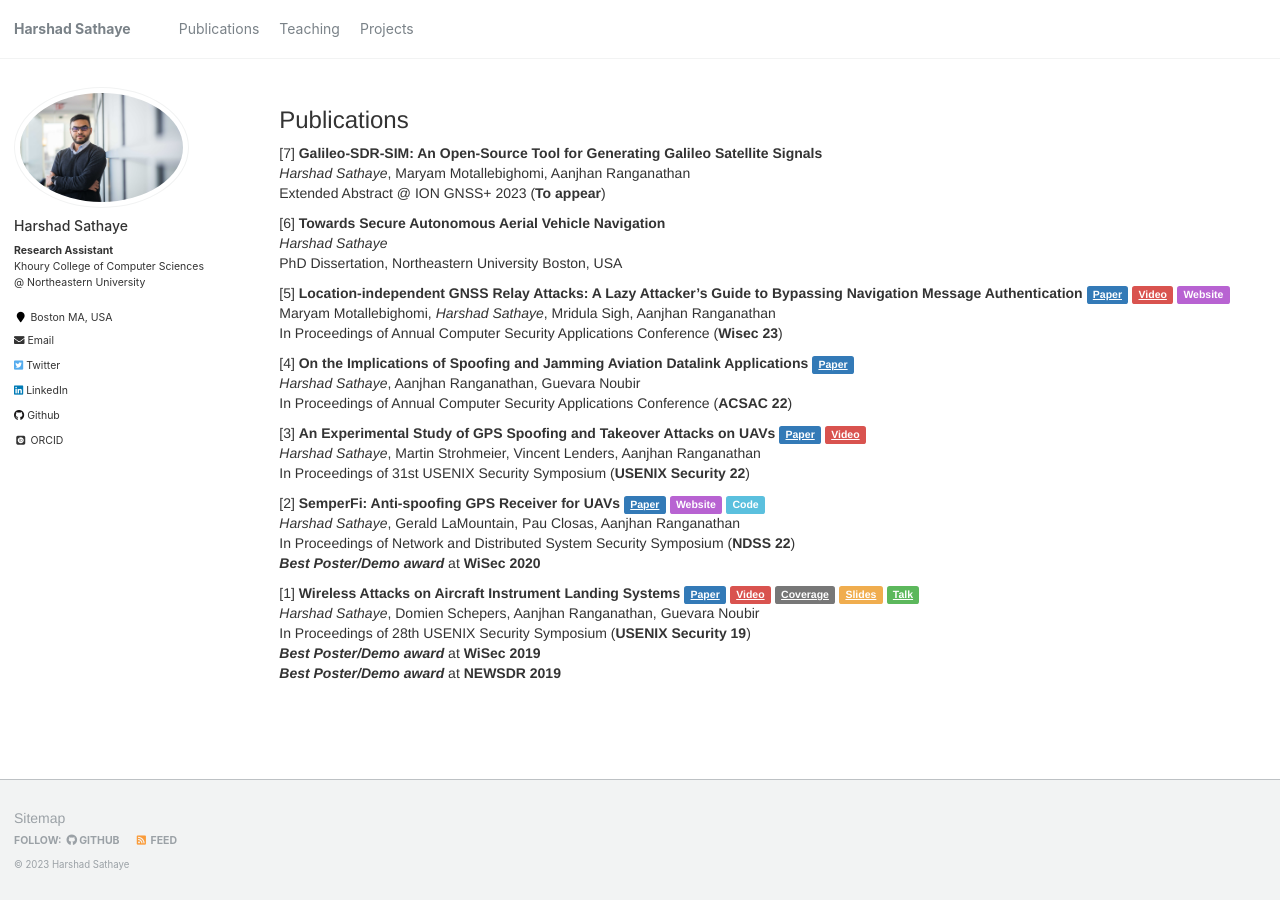
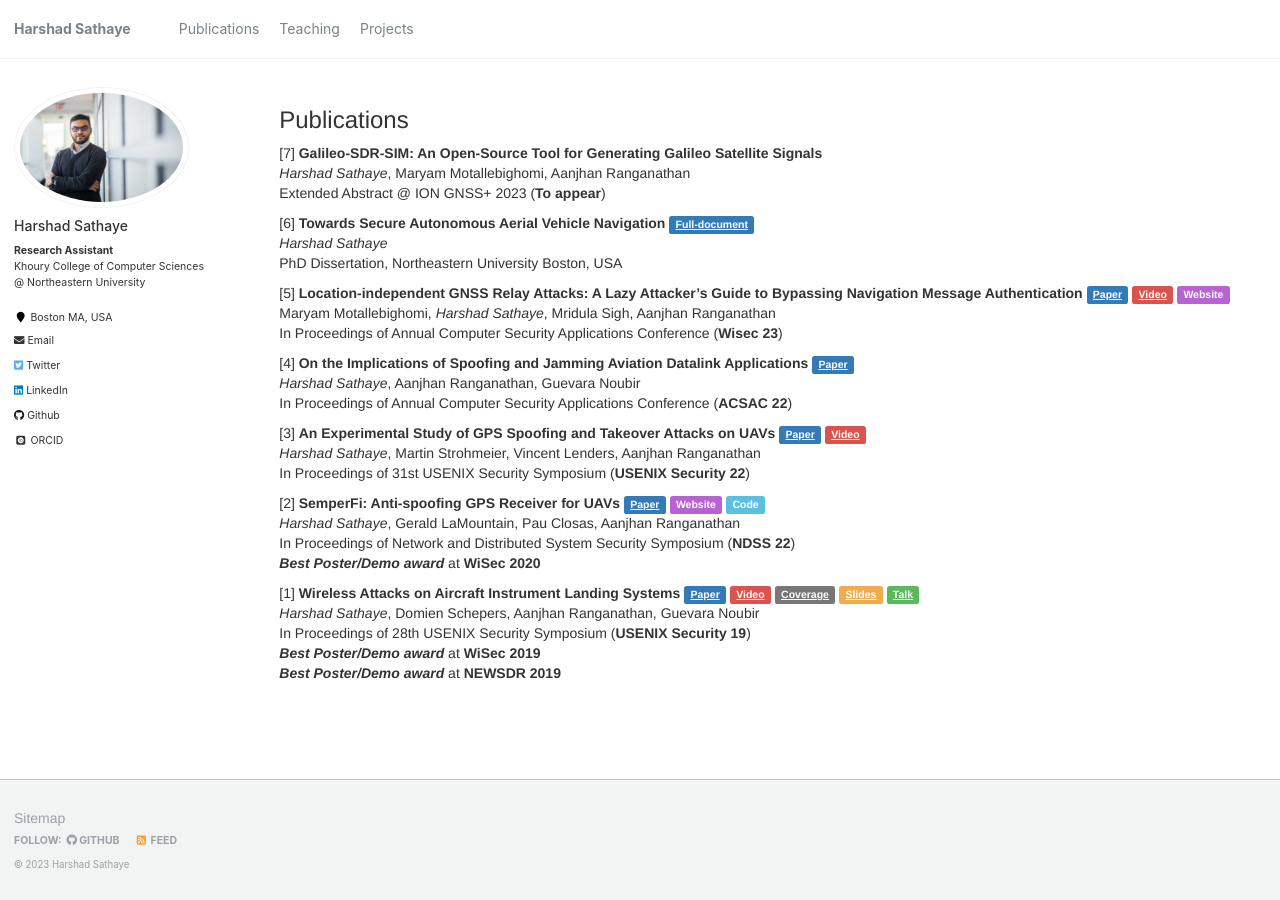
Before and after one commit to harshadms/harshadms.github.io, a Jekyll site: the page built from _pages/publications.md, in a window 1280 px wide. Built offline with Jekyll 4.4.1, drawn with Linux system fonts in a browser that asks for light colours; some web fonts are replaced.

Commit message:
Update publications.md

```diff
--- a/_pages/publications.md
+++ b/_pages/publications.md
@@ -9,7 +9,7 @@ author_profile: true
 <br>*Harshad Sathaye*, Maryam Motallebighomi, Aanjhan Ranganathan
 <br>Extended Abstract @ ION GNSS+ 2023 (**To appear**)
 
-[6] **Towards Secure Autonomous Aerial Vehicle Navigation**
+[6] **Towards Secure Autonomous Aerial Vehicle Navigation** <a href="/files/phd-dissertation.pdf" class="label label-primary">Full-document</a>
 <br> *Harshad Sathaye*
 <br> PhD Dissertation, Northeastern University Boston, USA
 
```
